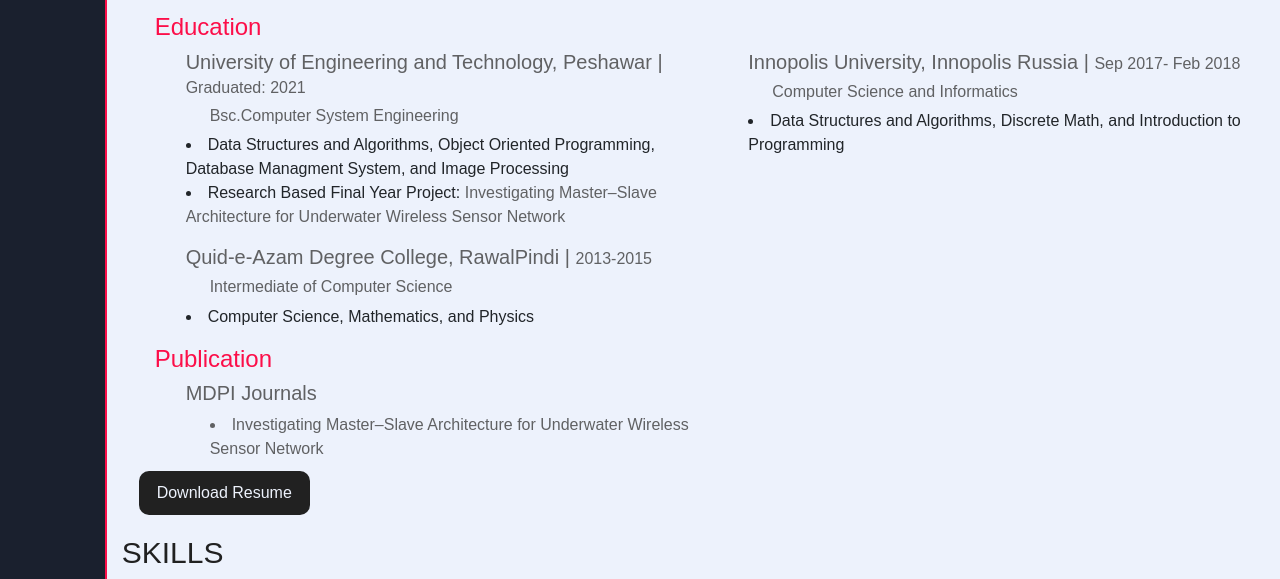
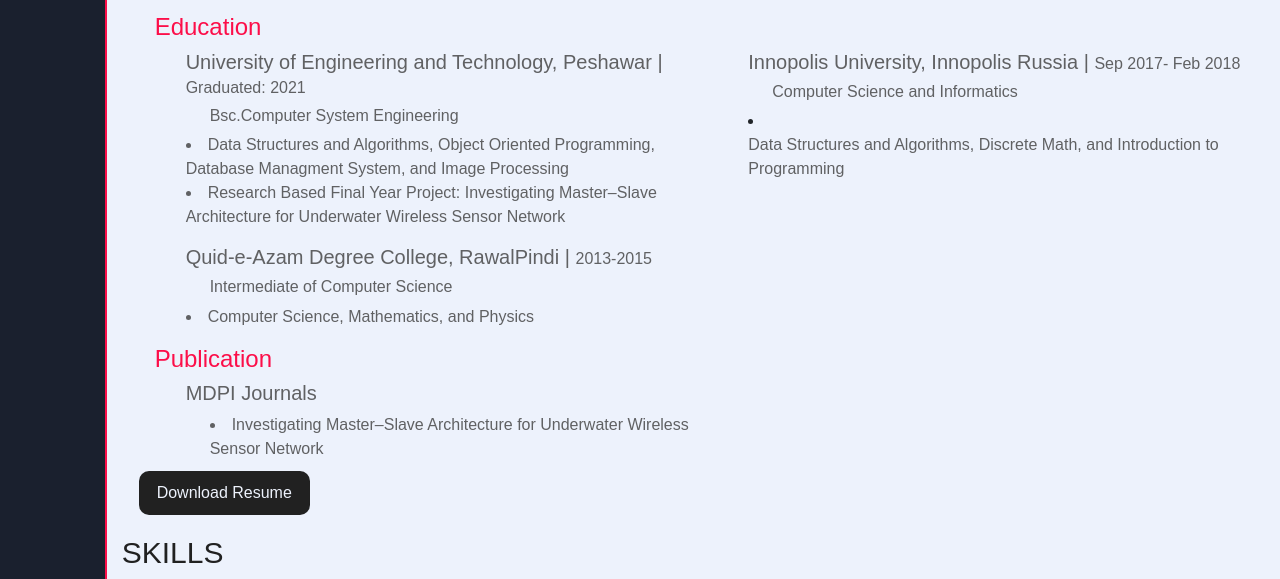
Before and after one commit to SajidHussain99/PortFolio, a plain HTML site: page index.html in a window 1280 px wide. Shown: the part 1188-1767 px from the top of the page. Drawn offline with nearby package versions, Linux system fonts and the light colour scheme.

Commit message:
added para text class

```diff
--- a/index.html
+++ b/index.html
@@ -147,8 +147,8 @@
                                     <div class="col-lg-6 col-md-6 col-sm-12">
                                         <h5 class="fw-bold para_text">University of Engineering and Technology, Peshawar | <small>Graduated: 2021</small> </h5>
                                         <h6 class="ml-4 para_text">Bsc.Computer System Engineering</h6>
-                                        <li>Data Structures and Algorithms, Object Oriented Programming, Database Managment System, and Image Processing</li>
-                                        <li>Research Based Final Year Project:
+                                        <li class="para_text">Data Structures and Algorithms, Object Oriented Programming, Database Managment System, and Image Processing</li>
+                                        <li class="para_text">Research Based Final Year Project:
                                             <a href="https://www.mdpi.com/1424-8220/21/9/3000" class="para_text">
                                                 Investigating Master–Slave Architecture for Underwater Wireless Sensor Network
                                             </a>
@@ -157,13 +157,18 @@
                                     <div class="col-lg-6 col-md-6 col-sm-12 ">
                                         <h5 class="fw-bold para_text">Innopolis University, Innopolis Russia | <small>Sep 2017- Feb 2018</small> </h5>
                                         <h6 class="ml-4 para_text">Computer Science and Informatics</h6>
-                                        <li>Data Structures and Algorithms, Discrete Math, and Introduction to Programming</li>
+                                        <li >
+                                            <p class="para_text">
+                                                Data Structures and Algorithms, Discrete Math, and Introduction to Programming
+                                            </p>
+
+                                        </li>
                                     </div>
 
                                     <div class="col-lg-6 col-md-6 col-sm-12 mt-3">
                                         <h5 class="fw-bold para_text">Quid-e-Azam Degree College, RawalPindi | <small>2013-2015</small> </h5>
                                         <h6 class="ml-4 para_text">Intermediate of Computer Science</h6>
-                                        <li>Computer Science, Mathematics, and Physics</li>
+                                        <li class="para_text">Computer Science, Mathematics, and Physics</li>
                                     </div>
                                 </div>
 
```
